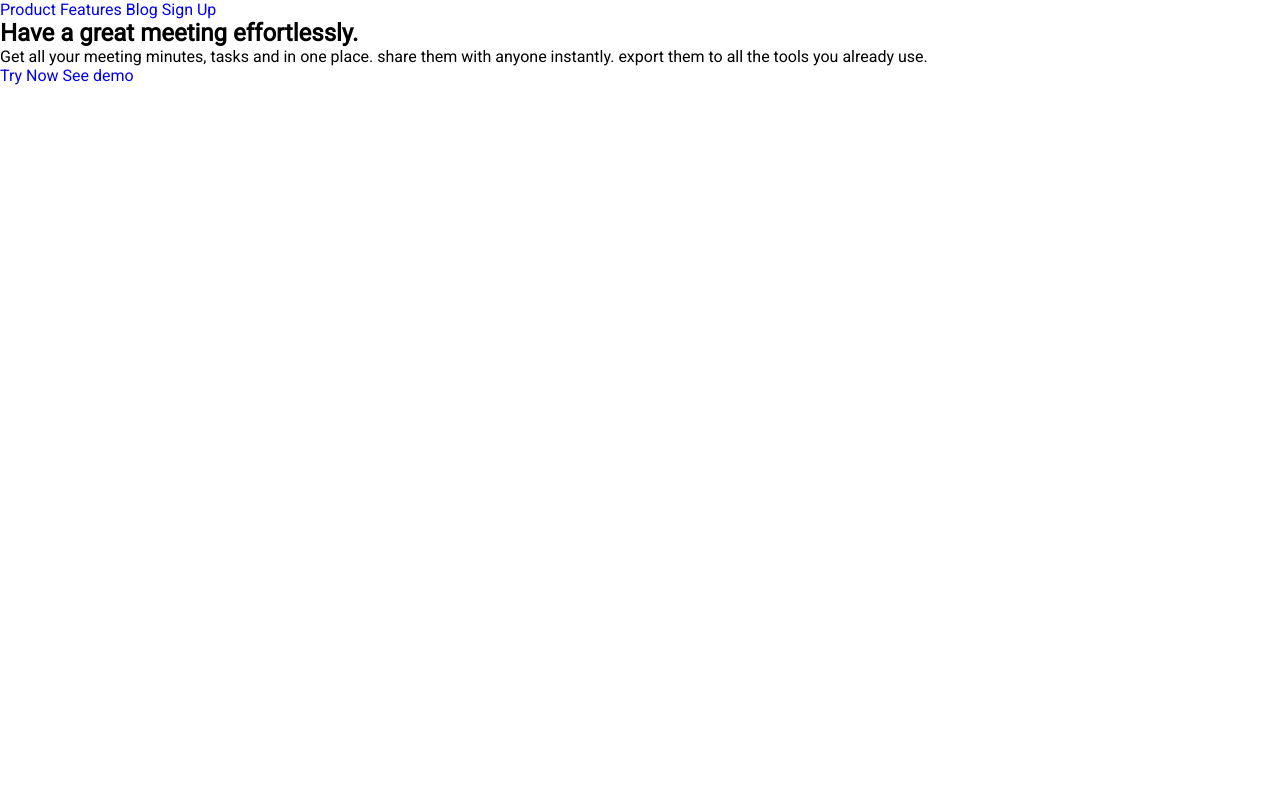
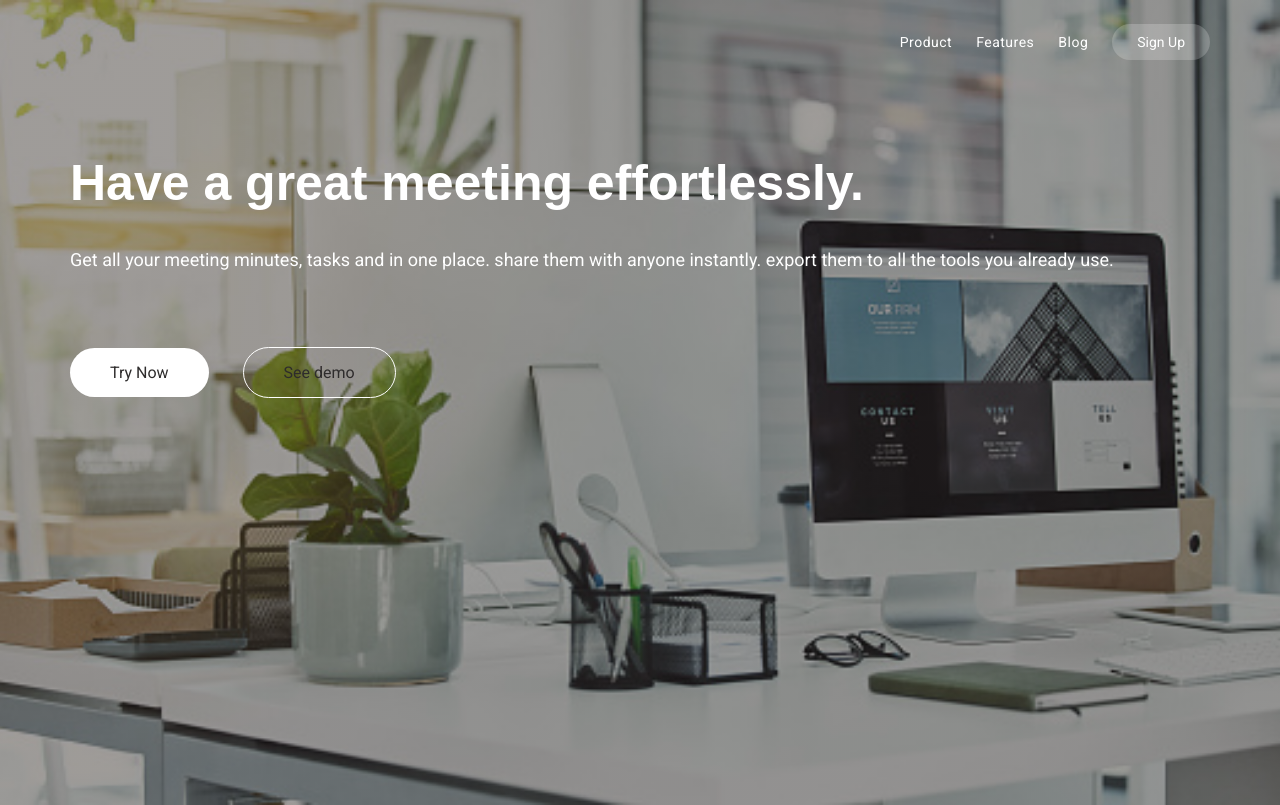
Before and after one commit to esraozdem/HeroImage, a plain HTML site: page index.html in a window 1280 px wide. Drawn offline with Linux system fonts and the light colour scheme.

Commit message:
Added CSS File

```diff
--- a/style.css
+++ b/style.css
@@ -8,3 +8,87 @@
 body {
   font-family: "Roboto", sans-serif;
 }
+#hero {
+  width: 100%;
+  height: 805px;
+  background: linear-gradient(
+      0deg,
+      rgba(37, 29, 29, 0.44),
+      rgba(37, 29, 29, 0.44)
+    ),
+    url("./hero-image.jpg");
+  background-position: center;
+  background-repeat: no-repeat;
+  background-size: cover;
+  padding-top: 32px;
+}
+
+.container {
+  max-width: 1140px;
+  margin: 0 auto;
+}
+
+.navbar {
+  display: flex;
+  justify-content: space-between;
+  margin-bottom: 100px;
+}
+.navbar .menu a:not(:last-child) {
+  color: #ffffff;
+  margin-left: 20px;
+  font-size: 14px;
+  transition-duration: 0.4s;
+  letter-spacing: 0.5px;
+}
+
+.navbar .menu a:not(:last-child):hover {
+  border-bottom: 2px solid #ffffff;
+  padding-bottom: 10px;
+}
+.navbar .menu .btn-signup {
+  color: #ffffff;
+  margin-left: 20px;
+  padding: 10px 25px;
+  font-size: 14px;
+  background: rgba(255, 255, 255, 0.2);
+  border-radius: 20px;
+}
+
+.navbar .menu .btn-signup:hover {
+  background: #ffffff;
+  color: #2e2c2c;
+}
+
+.hero-box .hero-details {
+  width: 50px;
+  margin-top: 200px;
+}
+.hero-box .hero-heading {
+  color: #ffffff;
+  font-size: 50px;
+  line-height: 65px;
+  font-family: "Poppins", sans-serif;
+}
+.hero-box .hero-desc {
+  color: #ffffff;
+  font-size: 18px;
+  line-height: 27px;
+  padding: 30px 0;
+}
+.hero-box .btn-box {
+  margin-top: 60px;
+}
+.hero-box .cta-btn {
+  background: #ffffff;
+  margin-right: 30px;
+  padding: 15px 40px;
+  border-radius: 50px;
+  color: #2e2c2c;
+}
+.hero-box .cta-btn:hover {
+  background: rgba(255, 255, 255, 0.2);
+}
+.hero-box .demo {
+  background: transparent;
+  border: 1px solid #ffffff;
+}
```
Also changed, not shown: hero-image.jpg (added).
